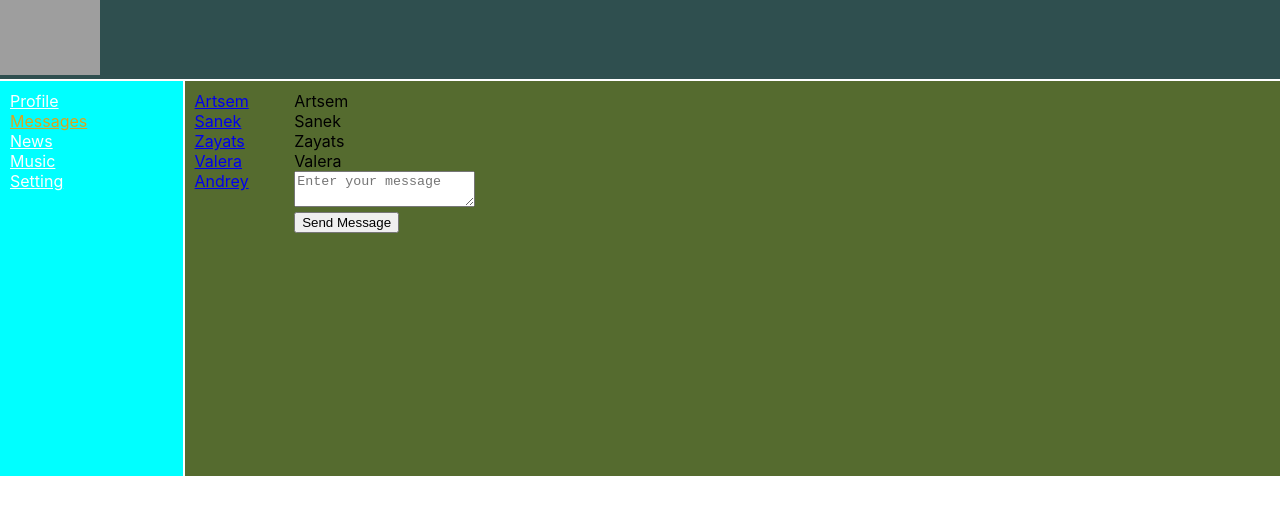
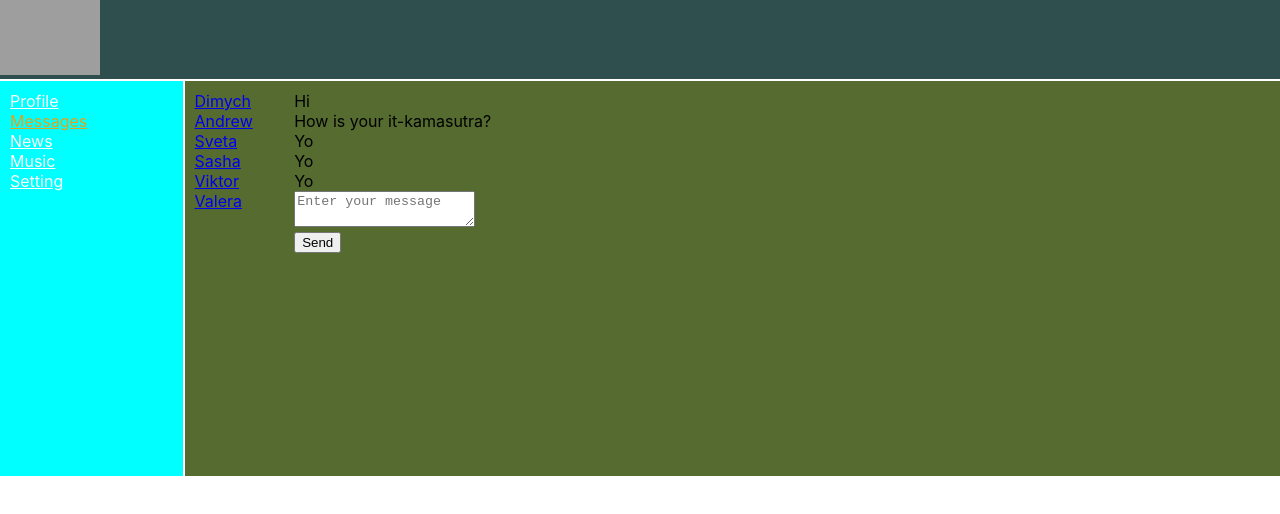
Before and after one commit to ArtsemKez/social_network, a React (Create React App) app: page /dialogs in a window 1280 px wide. Shown: the top 514 px of the page. Built offline with nearby package versions, Linux system fonts and the light colour scheme; grey boxes are pictures that could not be loaded.

Commit message:
debugging dispatches

```diff
--- a/package.json
+++ b/package.json
@@ -5,6 +5,7 @@
   "dependencies": {
     "react": "^16.8.6",
     "react-dom": "^16.8.6",
+    "react-redux": "^7.2.0",
     "react-router-dom": "^5.0.1",
     "react-scripts": "3.0.1",
     "redux": "^4.0.5"
--- a/src/App.js
+++ b/src/App.js
@@ -8,7 +8,7 @@ import { BrowserRouter, Route } from "react-router-dom";
 import Music from "./components/Music/Music";
 import News from "./components/News/News";
 import Setting from "./components/Setting/Setting";
-import store from './redux/redux-store';
+
 
 const App = (props) => {
 
--- a/src/components/Dialogs/Dialogs.jsx
+++ b/src/components/Dialogs/Dialogs.jsx
@@ -1,35 +1,39 @@
 import React from 'react';
-import DialogItem from './DialogItem/DialogItem';
 import s from './Dialogs.module.css';
-import Message from './Message/Message';
-import store, { updateNewMessageBodyCreater, sendMessageCreator } from '../../redux/dialogs-reducer';
-
-
+import DialogItem from "./DialogItem/DialogItem";
+import Message from "./Message/Message";
+import {sendMessageCreator, updateNewMessageBodyCreator} from "../../redux/dialogs-reducer";
+import store from "../../redux/redux-store";
 
 const Dialogs = (props) => {
 
     let state = props.store.getState().dialogsPage;
-    let dialogsElements = state.dialogs.map ( dialogs => <DialogItem name = {dialogs.name} id= {dialogs.id}/>);
-    let messagesElement = state.messages.map ( message => <Message message = {message.message}/>);
+
+    let dialogsElements = state.dialogs.map( d => <DialogItem name={d.name} id={d.id} />  );
+    let messagesElements = state.messages.map( m => <Message message={m.message} /> );
     let newMessageBody = state.newMessageBody;
-    let onSendMessageClick =()=>{
-        store.dispatch(sendMessageCreator())
-    };
-    let onNewMessageChang =(e)=>{
+
+    let onSendMessageClick = () => {
+        props.store.dispatch(sendMessageCreator());
+    }
+
+    let onNewMessageChange = (e) => {
         let body = e.target.value;
-        store.dispatch(updateNewMessageBodyCreater(body));
-    };
+        store.dispatch(updateNewMessageBodyCreator(body));
+    }
 
     return (
         <div className={s.dialogs}>
-            <div className={s.dialogsItems} >
-                {dialogsElements}
+            <div className={s.dialogsItems}>
+                { dialogsElements }
             </div>
             <div className={s.messages}>
-                <div>{messagesElement}</div>
+                <div>{ messagesElements }</div>
                 <div>
-                    <div><textarea value={newMessageBody} onChange={onNewMessageChang} placeholder = 'Enter your message'></textarea></div>
-                    <div><button onClick = {onSendMessageClick}>Send Message</button></div>
+                    <div><textarea value={newMessageBody}
+                                   onChange={onNewMessageChange}
+                                   placeholder='Enter your message'></textarea></div>
+                    <div><button onClick={onSendMessageClick}>Send</button></div>
                 </div>
             </div>
         </div>
--- a/src/components/Profile/MyPosts/MyPosts.jsx
+++ b/src/components/Profile/MyPosts/MyPosts.jsx
@@ -1,40 +1,44 @@
 import React from 'react';
-import s from './MyPosts.module.css'
+import s from './MyPosts.module.css';
 import Post from './Post/Post';
-import { updateNewPostTextActionCreater, addPostActionCreator } from '../../../redux/profile-reducer';
+import {  updateNewPostTextActionCreator, addPostActionCreator } from "../../../redux/profile-reducer";
+
+
 
 const MyPosts = (props) => {
-
-  let postElement = props.posts.map (p=> <Post message={p.message} likesCoint={p.likesCoint}/>)
+  let postsElements =
+    props.posts.map(p => <Post message={p.message} likesCount={p.likesCount} />);
 
   let newPostElement = React.createRef();
 
-  let addPost =()=>{
+  let addPost = () => {
+    //props.addPost();
     props.dispatch(addPostActionCreator());
   }
 
-  let onPostChange =()=>{
+  let onPostChange = () => {
     let text = newPostElement.current.value;
-    // let action = {tipe: 'UPDATE-NEW-POST-TEXT', newText: text};
-    let action = updateNewPostTextActionCreater(text);
+    let action = updateNewPostTextActionCreator(text);
     props.dispatch(action);
   }
 
   return (
-    <div>
-      <div className={s.PostsBlock}>
-        <h3>My posts</h3>
+    <div className={s.postsBlock}>
+      <h3>My posts</h3>
+      <div>
         <div>
-          <textarea onChange={onPostChange} placeholder='Add Post' ref= {newPostElement} value={props.newPostText}/>
+          <textarea onChange={onPostChange} ref={newPostElement}
+            value={props.newPostText} />
         </div>
         <div>
-          <button onClick = { addPost } >New post</button>
-        </div>
-        <div className={s.posts}>
-          {postElement}
+          <button onClick={addPost}>Add post</button>
         </div>
       </div>
-    </div>)
+      <div className={s.posts}>
+        {postsElements}
+      </div>
+    </div>
+  )
 }
 
 export default MyPosts;
--- a/src/index.js
+++ b/src/index.js
@@ -1,23 +1,29 @@
 import * as serviceWorker from './serviceWorker';
-import store from './redux/redux-store';
+import store from "./redux/redux-store";
 import React from 'react';
 import ReactDOM from 'react-dom';
 import './index.css';
 import App from './App';
 import {BrowserRouter} from "react-router-dom";
 
-let rerenderEntireTree =(state)=>{
+let rerenderEntireTree = (state) => {
+    debugger
     ReactDOM.render(
         <BrowserRouter>
-            <App state={store.getState()} dispatch={store.dispatch.bind(store)} store={store} />
+            <App state={state} dispatch={store.dispatch.bind(store)} store={store} />
         </BrowserRouter>, document.getElementById('root'));
 }
 
-rerenderEntireTree(store.getState);
+rerenderEntireTree(store.getState());
 
-store.subscribe(rerenderEntireTree)(()=>{
+store.subscribe(() => {
     let state = store.getState();
     rerenderEntireTree(state);
-})
+});
 
+
+// API
+// If you want your app to work offline and load faster, you can change
+// unregister() to register() below. Note this comes with some pitfalls.
+// Learn more about service workers: http://bit.ly/CRA-PWA
 serviceWorker.unregister();
--- a/src/redux/dialogs-reducer.js
+++ b/src/redux/dialogs-reducer.js
@@ -1,40 +1,42 @@
 const UPDATE_NEW_MESSAGE_BODY = 'UPDATE_NEW_MESSAGE_BODY';
-const SEND_MESSAGE = 'SEND_MESSAGE'
+const SEND_MESSAGE = 'SEND_MESSAGE';
 
 let initialState = {
     dialogs: [
-        { id: 1, name: 'Artsem' },
-        { id: 2, name: 'Sanek' },
-        { id: 3, name: 'Zayats' },
-        { id: 4, name: 'Valera' },
-        { id: 5, name: 'Andrey' }
+        {id: 1, name: 'Dimych'},
+        {id: 2, name: 'Andrew'},
+        {id: 3, name: 'Sveta'},
+        {id: 4, name: 'Sasha'},
+        {id: 5, name: 'Viktor'},
+        {id: 6, name: 'Valera'}
     ],
     messages: [
-        { id: 1, message: 'Artsem' },
-        { id: 2, message: 'Sanek' },
-        { id: 3, message: 'Zayats' },
-        { id: 4, message: 'Valera' }
+        {id: 1, message: 'Hi'},
+        {id: 2, message: 'How is your it-kamasutra?'},
+        {id: 3, message: 'Yo'},
+        {id: 4, message: 'Yo'},
+        {id: 5, message: 'Yo'}
     ],
     newMessageBody: ""
 };
 
 const dialogsReducer = (state = initialState, action) => {
-
-    switch (action.tipe) {
+   switch (action.type) {
        case UPDATE_NEW_MESSAGE_BODY:
            state.newMessageBody = action.body;
            return state;
        case SEND_MESSAGE:
            let body = state.newMessageBody;
            state.newMessageBody = '';
-            state.messages.push({ id: 4, message: body });
+           state.messages.push({id: 6, message: body});
            return state;
        default:
            return state;
    }
 }
 
+export const sendMessageCreator = () => ({type: SEND_MESSAGE})
+export const updateNewMessageBodyCreator = (body) =>
+    ({ type: UPDATE_NEW_MESSAGE_BODY, body: body })
 
-export const sendMessageCreator = () => ({tipe: 'SEND_MESSAGE'})
-export const updateNewMessageBodyCreater = (body) => ({tipe: 'UPDATE_NEW_MESSAGE_BODY', body: body})
 export default dialogsReducer;
--- a/src/redux/profile-reducer.js
+++ b/src/redux/profile-reducer.js
@@ -3,19 +3,23 @@ const UPDATE_NEW_POST_TEXT = 'UPDATE-NEW-POST-TEXT';
 
 let initialState = {
     posts: [
-        { id: 1, message: 'Artsem', likesCoint: 5 },
-        { id: 2, message: 'Sanek', likesCoint: 15 },
-        { id: 3, message: 'Zayats', likesCoint: 25 },
-        { id: 4, message: 'Valera', likesCoint: 35 }
+        {id: 1, message: 'Hi, how are you?', likesCount: 12},
+        {id: 2, message: 'It\'s my first post', likesCount: 11},
+        {id: 3, message: 'Blabla', likesCount: 11},
+        {id: 4, message: 'Dada', likesCount: 11}
     ],
-    newPostText: ""
+    newPostText: 'it-kamasutra.com'
 };
 
 const profileReducer = (state = initialState, action) => {
 
-    switch (action.tipe) {
+    switch(action.type) {
         case ADD_POST:
-            let newPost = { id: 1, message: state.newPostText, likesCoint: 0 };
+            let newPost = {
+                id: 5,
+                message: state.newPostText,
+                likesCount: 0
+            };
             state.posts.push(newPost);
             state.newPostText = '';
             return state;
@@ -28,6 +32,8 @@ const profileReducer = (state = initialState, action) => {
 }
 
 
-export const addPostActionCreator = () => ({tipe: 'ADD_POST'})
-export const updateNewPostTextActionCreater = (text) => ({tipe: 'UPDATE_NEW_POST_TEXT', newText: text})
+export const addPostActionCreator = () => ({type: ADD_POST})
+export const updateNewPostTextActionCreator = (text) =>
+    ({type: UPDATE_NEW_POST_TEXT, newText: text })
+
 export default profileReducer;
--- a/src/redux/redux-store.js
+++ b/src/redux/redux-store.js
@@ -11,4 +11,6 @@ let reducers = combineReducers({
 
 let store = createStore(reducers);
 
+
+
 export default store;
```
Also changed, not shown: src/redux/store.js (+50 -50 lines), 1 other file (tests, documents, lock files or other folders). Lines whose indentation alone changed are shown as unchanged.
